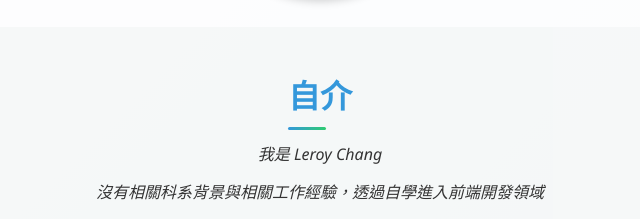
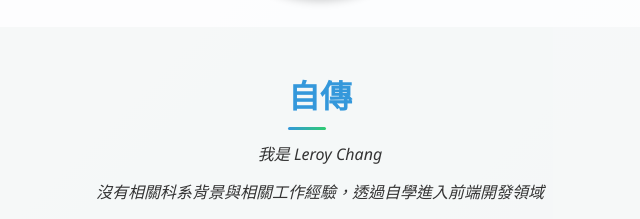
Before and after one commit to mecho10/leroy-profile, a plain HTML site: page index.html in a window 1280 px wide. Shown: the part 430-649 px from the top of the page, 320-960 px from the left. Drawn offline with Linux system fonts and the light colour scheme.

Commit message:
update index.html

```diff
--- a/index.html
+++ b/index.html
@@ -28,7 +28,7 @@
             </div>
 
             <section class="me">
-                <h2>自介</h2>
+                <h2>自傳</h2>
                 <p><em>我是 Leroy Chang</em></p>
                 <p><em>沒有相關科系背景與相關工作經驗，透過自學進入前端開發領域</em></p>
                 <p class="name">LEROY CHANG</p>
```
